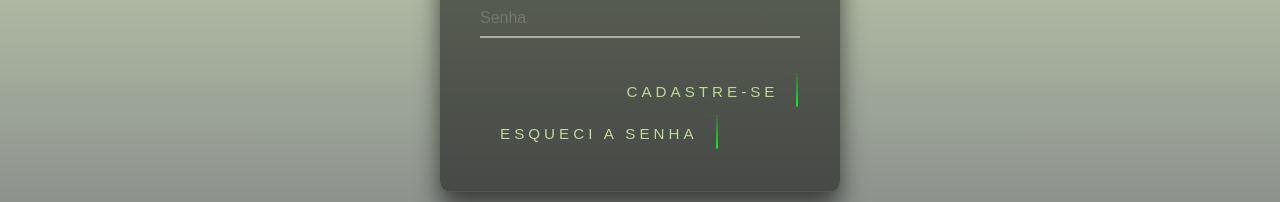
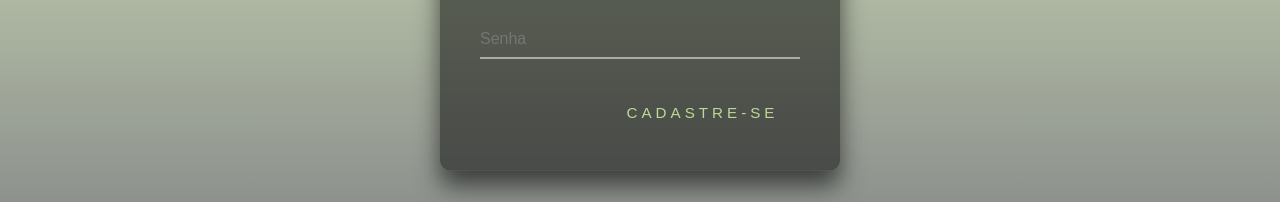
Before and after one commit to LucasMLara/LoginFront, a React (Create React App) app: page / in a window 1280 px wide. Shown: the part 524-726 px from the top of the page. Built offline with nearby package versions, Linux system fonts and the light colour scheme.

Commit message:
removing crazy spans at register button

```diff
--- a/src/pages/login.jsx
+++ b/src/pages/login.jsx
@@ -73,16 +73,17 @@ const Login = () => {
             type="button"
             className="btn"
           >
-            {disabled && (
+            {/* {disabled && (
               <>
                 <span />
                 <span />
                 <span />
                 <span />
               </>
-            )}Cadastre-se
+            )} */}
+            Cadastre-se
           </button>
-          <button
+          {/* <button
             onClick={ handleSubmitClick }
             disabled={ !disabled }
             type="button"
@@ -97,7 +98,7 @@ const Login = () => {
                 <span />
               </>
             )}Esqueci a senha
-          </button>
+          </button> */}
         </form>
       </div>
     </div>
```
